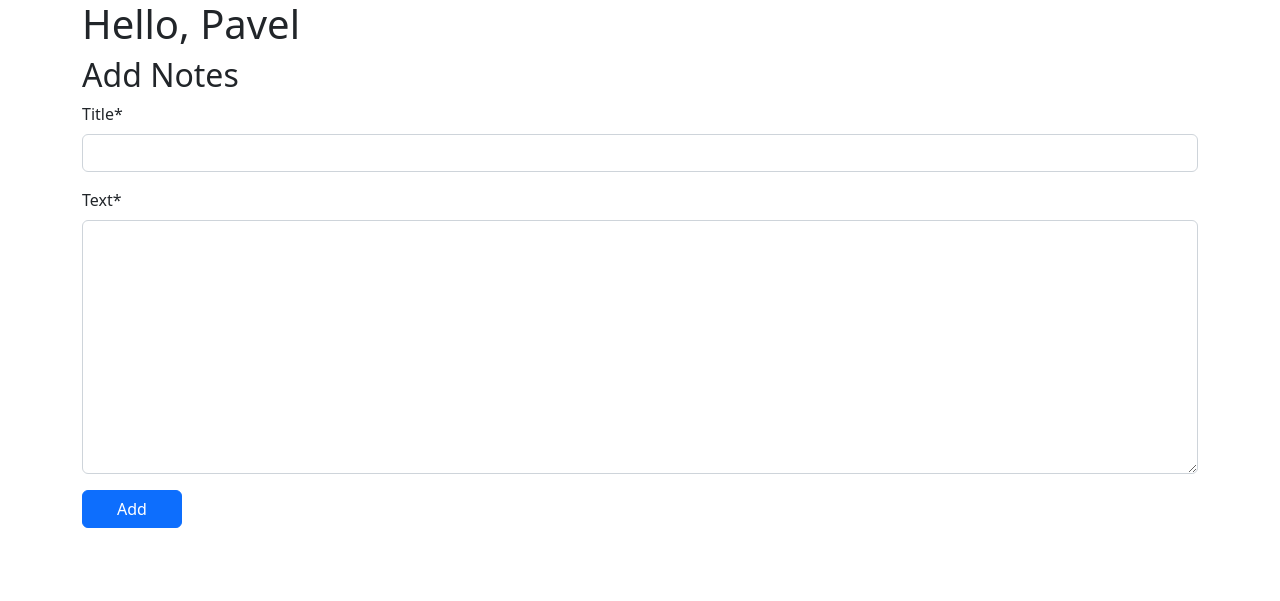
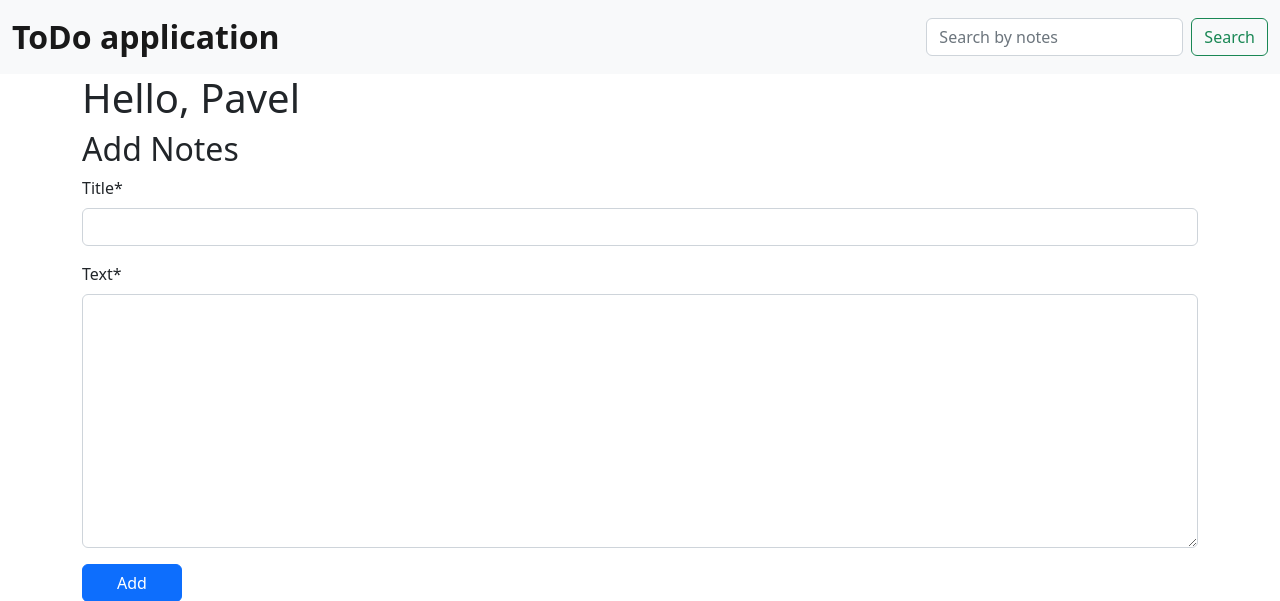
Before and after one commit to DedRobin/todo, a Django app: page / in a window 1280 px wide. Shown: the top 601 px of the page. Run offline with Django 4.2, Linux system fonts and the light colour scheme; data that the repository does not hold is empty; some libraries are stand-ins or nearby versions.

Commit message:
added navber

```diff
--- a/templates/index.html
+++ b/templates/index.html
@@ -2,7 +2,10 @@
 
 {% block title %}TEST BLOCK{% endblock %}
 
+
+
 {% block content %}
+    {% include "navbar.html" %}
     <div class="container text-container">
         <h1>Hello, Pavel</h1>
         <div class="row">
--- /dev/null
+++ b/templates/navbar.html
@@ -0,0 +1,14 @@
+<nav class="navbar navbar-expand-lg bg-light">
+    <div class="container-fluid">
+        <a class="navbar-brand fw-bold fs-2 " href="#">ToDo application</a>
+        <button class="navbar-toggler" type="button" data-bs-toggle="collapse" data-bs-target="#navbarSupportedContent"
+                aria-controls="navbarSupportedContent" aria-expanded="false" aria-label="Toggle navigation">
+            <span class="navbar-toggler-icon"></span>
+        </button>
+        <form class="d-flex" role="search">
+            <input class="form-control me-2" type="search" placeholder="Search by notes" aria-label="Search">
+            <button class="btn btn-outline-success" type="submit">Search</button>
+        </form>
+    </div>
+    </div>
+</nav>
--- a/templates/note.html
+++ b/templates/note.html
@@ -3,7 +3,7 @@
         <div class="card-body">
             <h5 class="card-title text-center bg-info rounded-pill p-3 edit-note-title ">{{ note.title }}</h5>
             <p class="card-text p-2">{{ note.text }}</p>
-            <div class="card-footer bg-secondary mb-2 rounded-pill edit-datetime">Created: {{ note.created_at }}</div>
+            <div class="card-footer text bg-secondary mb-2 rounded-pill edit-datetime">Created: {{ note.created_at }}</div>
             <div class="row">
                 <form method="GET" class="note-form col text-start" action="/edit">
                     <button type="submit"
```
